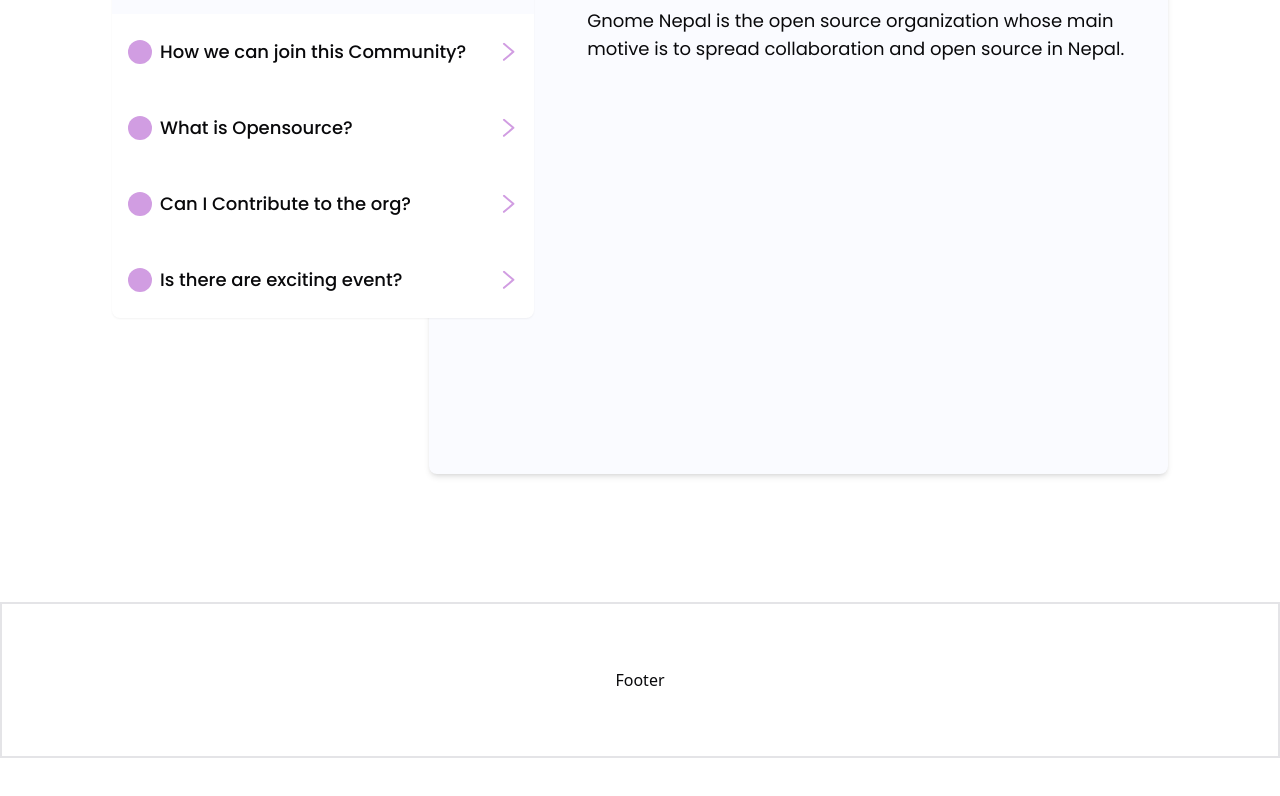
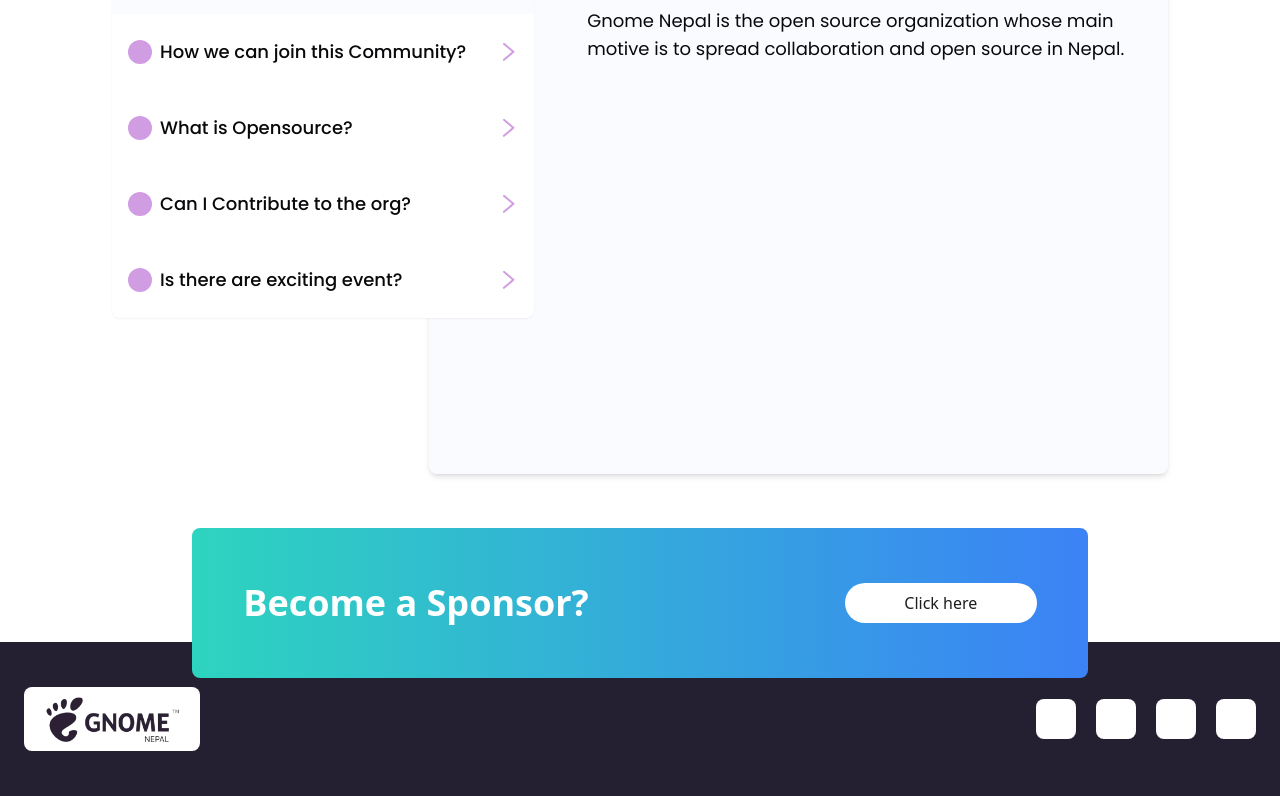
Before and after one commit to GNOME-Nepal/website, a React (Vite) app: page / in a window 1280 px wide. Shown: the part 3152-3948 px from the top of the page. Before the commit the page ends 3910 px from the top, so only its background shows below. Built offline with nearby package versions, Linux system fonts and the light colour scheme.

Commit message:
Footer section (#5)
* sponsorship section added

* fixed sponsorship section

* footer updated

* buttons added

* buttons fixed

* footer done

```diff
--- a/src/components/Footer.jsx
+++ b/src/components/Footer.jsx
@@ -1,7 +1,49 @@
 import React from "react";
+import GNOMENepal from '../assets/imgs/GNOMENepal.png';
 
 const Footer = () => {
-  return <div className="flex border-2 py-16 mt-2 justify-center">Footer</div>;
+  return (
+    <footer className="relative w-full">
+
+      <div className="bg-gray-900 text-white p-6 flex flex-col items-center space-y-6">
+
+        <div className="absolute bottom-[60%] left-1/2 transform -translate-x-1/2 z-10 bg-gradient-to-r from-teal-400 to-blue-500 p-4 rounded-lg flex justify-center items-center space-y-8 w-[70vw] h-[150px] mx-auto">
+
+          <div className="flex items-center space-x-[20vw]">
+
+            <h2 className="text-4xl font-bold">Become a Sponsor?</h2>
+            <button className="bg-white text-black w-48 h-10 rounded-full">
+              Click here
+            </button>
+
+          </div>
+        </div>
+      </div>
+
+      <div className="relative w-full h-40 bg-[#241F31] flex justify-between items-center p-6 ">
+
+        <div>
+          <button className="bg-white w-44 h-16 rounded-lg hover:bg-gray" >
+            <img src={GNOMENepal} alt="Gnome Nepal Logo"></img>
+          </button>
+        </div>
+
+<div className="space-x-5 ">
+  <button className="bg-white w-10 h-10 text-black rounded-lg hover:bg-gray">
+
+  </button>
+  <button className="bg-white w-10 h-10 text-black rounded-lg hover:bg-gray">
+
+  </button>
+  <button className="bg-white w-10 h-10 text-black rounded-lg hover:bg-gray">
+
+  </button >
+  <button className="bg-white w-10 h-10 text-black rounded-lg hover:bg-gray">
+
+  </button>
+</div>
+      </div>
+    </footer>);
 };
 
 export default Footer;
```
Also changed, not shown: src/assets/imgs/GNOMENepal.png (added).
